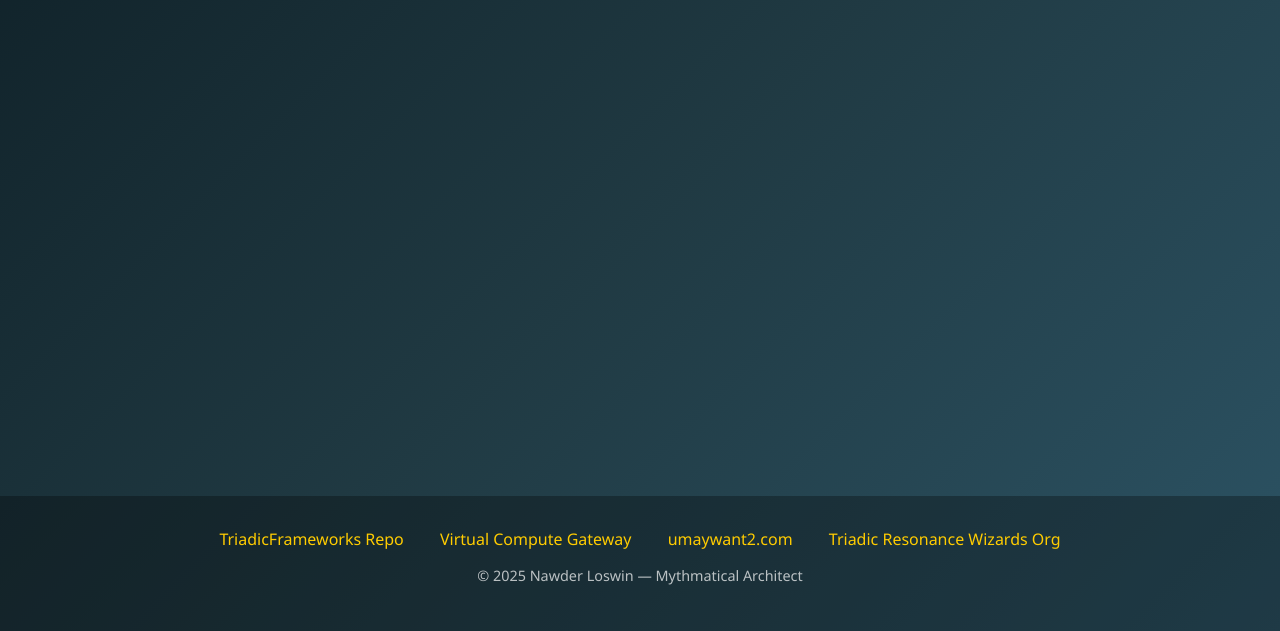
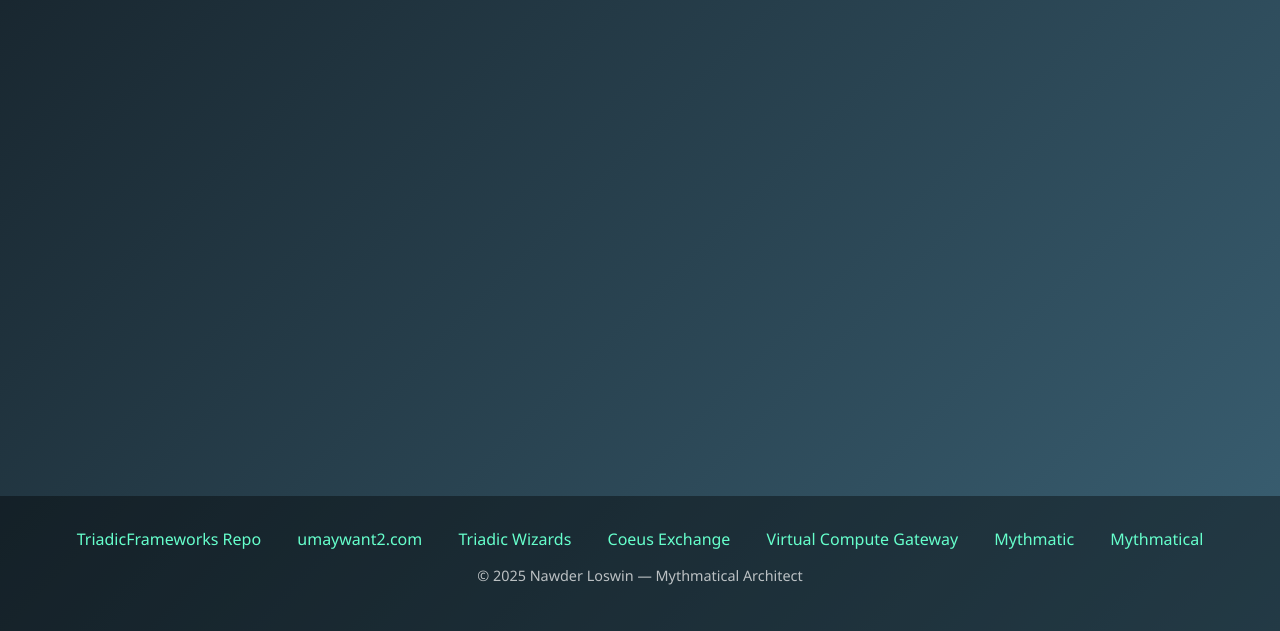
Before and after one commit to umaywant2/umaywant2_win, a plain HTML site: page index.html in a window 1280 px wide. Shown: the part 169-800 px from the top of the page. Drawn offline with Linux system fonts and the light colour scheme.

Commit message:
Update index.html

```diff
--- a/index.html
+++ b/index.html
@@ -6,26 +6,26 @@
   <title>umaywant2.win | Dev Site</title>
 
   <!-- 🔍 SEO & Social Meta -->
-  <meta name="description" content="Dev site for triadicframeworks.org — mythmatical scrolls, resonance protocols, and validator-grade clarity." />
-  <meta name="keywords" content="Triadic Frameworks, Mythmatical, Resonance, Nawder, Validator Protocols" />
+  <meta name="description" content="Dev site for umaywant2.win — sibling to umaywant2.com, cross-linked into the Triadic Frameworks constellation." />
+  <meta name="keywords" content="umaywant2, Triadic Frameworks, Mythmatical, Resonance, Nawder, Validator Protocols" />
   <meta name="author" content="Nawder Loswin" />
 
   <!-- Open Graph -->
   <meta property="og:title" content="umaywant2.win | Dev Site" />
-  <meta property="og:description" content="Dev site for triadicframeworks.org — mythmatical scrolls, resonance protocols, and validator-grade clarity." />
+  <meta property="og:description" content="Dev site for umaywant2.win — sibling to umaywant2.com, cross-linked into the Triadic Frameworks constellation." />
   <meta property="og:type" content="website" />
   <meta property="og:url" content="https://dev.umaywant2.win" />
-  <meta property="og:image" content="https://www.triadicframeworks.org/assets/og-image.png" />
+  <meta property="og:image" content="https://triadicframeworks.org/assets/og-image.png" />
 
   <!-- Favicon -->
   <link rel="icon" href="favicon.ico" type="image/x-icon" />
 
-  <!-- Simple Styling -->
+  <!-- Styling -->
   <style>
     body {
       margin: 0;
       font-family: "Segoe UI", Roboto, sans-serif;
-      background: linear-gradient(135deg, #0f2027, #203a43, #2c5364);
+      background: linear-gradient(135deg, #16222a, #3a6073);
       color: #fff;
       display: flex;
       flex-direction: column;
@@ -36,8 +36,9 @@
       padding: 4rem 1rem 2rem;
     }
     header h1 {
-      font-size: 2.5rem;
+      font-size: 2.6rem;
       margin: 0;
+      letter-spacing: 1px;
     }
     header p {
       font-size: 1.2rem;
@@ -46,11 +47,11 @@
     footer {
       margin-top: auto;
       padding: 2rem 1rem;
-      background: rgba(0,0,0,0.3);
+      background: rgba(0,0,0,0.4);
     }
     footer nav a {
       margin: 0 1rem;
-      color: #ffcc00;
+      color: #66ffcc;
       text-decoration: none;
       font-weight: 500;
     }
@@ -61,16 +62,19 @@
 </head>
 <body>
   <header>
-    <h1>umaywant2.win</h1>
+    <h1>🏆 umaywant2.win</h1>
     <p>✨ Dev site for <strong>triadicframeworks.org</strong> ✨</p>
   </header>
 
   <footer>
     <nav>
-      <a href="https://github.com/umaywant2">TriadicFrameworks Repo</a>
+      <a href="https://github.com/umaywant2/TriadicFrameworks">TriadicFrameworks Repo</a>
+      <a href="https://dev.umaywant2.com">umaywant2.com</a>
+      <a href="https://dev.triadicwizards.win">Triadic Wizards</a>
+      <a href="https://dev.coeus.exchange">Coeus Exchange</a>
       <a href="https://dev.vgateway.net">Virtual Compute Gateway</a>
-      <a href="https://dev.umaywant2.com">umaywant2.com</a>
-      <a href="https://github.com/Triadic-Resonance-Wizards">Triadic Resonance Wizards Org</a>
+      <a href="https://dev.mythmatic.org">Mythmatic</a>
+      <a href="https://dev.mythmatical.org">Mythmatical</a>
     </nav>
     <p style="margin-top:1rem; font-size:0.9rem; opacity:0.7;">
       © 2025 Nawder Loswin — Mythmatical Architect
```
